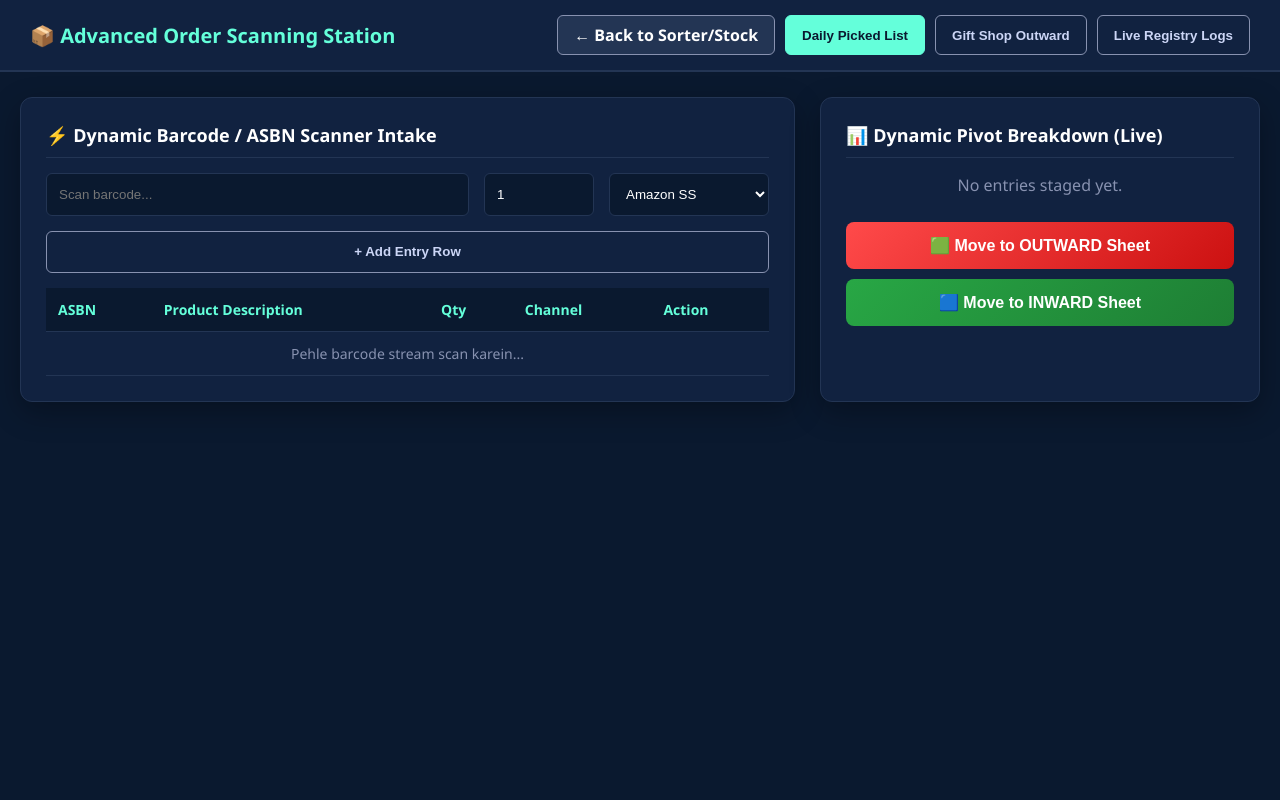
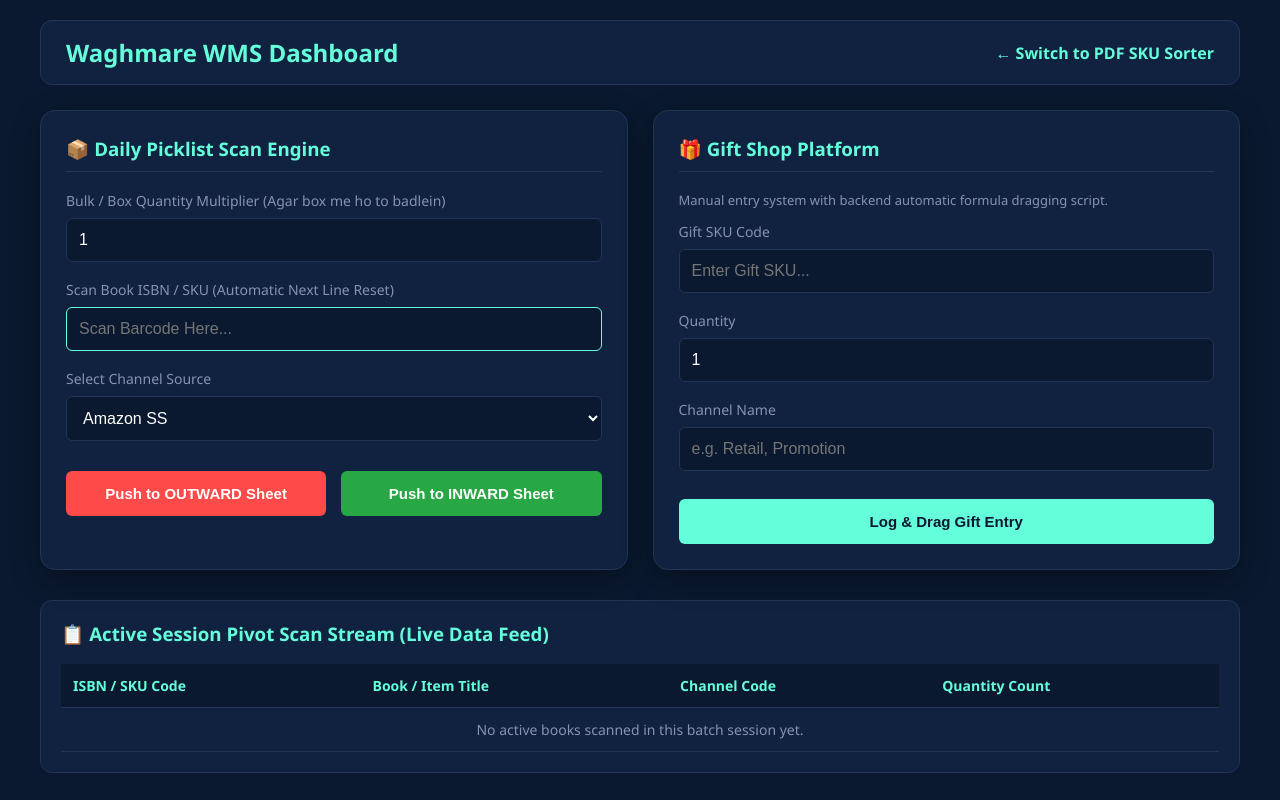
Before and after one commit to ssavailable864/pdf-sort-website, a Flask app: page /wms in a window 1280 px wide. Run offline with Flask 3, Linux system fonts and the light colour scheme; parts of the project's set-up code (start-up, migrations or seed data) failed here and were passed over.

Commit message:
Fixed app.py routing for wms panel

```diff
--- a/app.py
+++ b/app.py
@@ -17,7 +17,9 @@ os.makedirs(OUTPUT_FOLDER, exist_ok=True)
 def home():
     return render_template("index.html")
 
+# FIXED: Ek hi function name rakha hai aur dono URL link kar diye hain
 @app.route('/wms')
+@app.route('/wms.html')
 def wms_panel():
     return render_template('wms.html')
 
--- a/templates/index.html
+++ b/templates/index.html
@@ -405,6 +405,10 @@
 
     <div id="app-content">
         <div id="dashboard-view" style="width: 100%; display: flex; flex-direction: column; align-items: center;">
+
+<a href="wms.html" style="background: #64ffda; color: #0a192f; padding: 10px 20px; border-radius: 8px; text-decoration: none; font-weight: bold; margin-bottom: 20px; display: inline-block;">
+    ➔ Open Advanced WMS Engine Dashboard
+</a>
             <div class="marquee-container">
                 <div class="marquee-text">Developed by Waghmare Small Service &nbsp;&bull;&nbsp; PDF Automation Tool &nbsp;&bull;&nbsp; Inventory Management System</div>
             </div>
--- a/templates/wms.html
+++ b/templates/wms.html
@@ -3,116 +3,277 @@
 <head>
     <meta charset="UTF-8">
     <meta name="viewport" content="width=device-width, initial-scale=1.0">
-    <title>Waghmare WMS - Advanced Operational Desk</title>
+    <title>Waghmare WMS & Multi-Channel System</title>
     <style>
-        :root {
-            --bg-dark: #0a192f; --card-dark: #112240; --teal-neon: #64ffda;
-            --text-light: #ccd6f6; --text-gray: #8892b0; --alert-red: #ff4a4a;
-        }
-        body { font-family: 'Segoe UI', Arial, sans-serif; background-color: var(--bg-dark); color: var(--text-light); margin: 0; padding: 0; }
-        .top-navbar { background-color: var(--card-dark); padding: 15px 30px; display: flex; justify-content: space-between; align-items: center; border-bottom: 2px solid #233554; }
-        .top-navbar h1 { margin: 0; font-size: 20px; color: var(--teal-neon); }
-        .nav-tabs { display: flex; gap: 10px; }
-        .tab-btn { background: transparent; border: 1px solid var(--text-gray); color: var(--text-light); padding: 8px 16px; border-radius: 6px; cursor: pointer; font-weight: 600; text-decoration: none;}
-        .tab-btn.active, .tab-btn:hover { background: var(--teal-neon); color: var(--bg-dark); border-color: var(--teal-neon); }
-        .main-container { max-width: 1350px; margin: 25px auto; padding: 0 20px; }
-        .wms-grid { display: grid; grid-template-columns: 1fr 440px; gap: 25px; }
-        .card { background-color: var(--card-dark); border-radius: 12px; padding: 25px; border: 1px solid #233554; box-shadow: 0 10px 30px rgba(0,0,0,0.3); }
-        .card h2 { margin-top: 0; font-size: 18px; color: white; border-bottom: 1px solid #233554; padding-bottom: 10px; }
-        .form-control { width: 100%; padding: 12px; background: var(--bg-dark); border: 1px solid #233554; border-radius: 6px; color: white; box-sizing: border-box; outline: none; margin-bottom: 15px; }
-        .wms-table { width: 100%; border-collapse: collapse; margin-top: 15px; font-size: 14px; }
-        .wms-table th, .wms-table td { padding: 12px; text-align: left; border-bottom: 1px solid #233554; }
-        .wms-table th { background-color: var(--bg-dark); color: var(--teal-neon); }
-        .btn-action { width: 100%; padding: 14px; font-size: 16px; font-weight: bold; border-radius: 8px; border: none; cursor: pointer; margin-top: 10px; }
-        .btn-outward { background: linear-gradient(135deg, #ff4a4a 0%, #cc1111 100%); color: white; }
-        .btn-inward { background: linear-gradient(135deg, #28a745 0%, #1e7e34 100%); color: white; }
-        .pivot-item { display: flex; justify-content: space-between; background: var(--bg-dark); padding: 12px; border-radius: 6px; margin-bottom: 8px; border-left: 3px solid var(--teal-neon); font-size: 13px; }
+        body { font-family: 'Segoe UI', Arial, sans-serif; background-color: #0a192f; color: #ffffff; margin: 0; padding: 20px; }
+        .container { max-width: 1200px; margin: 0 auto; }
+        .nav-bar { display: flex; justify-content: space-between; align-items: center; background: #112240; padding: 15px 25px; border-radius: 12px; margin-bottom: 25px; border: 1px solid #233554; }
+        .nav-bar h2 { margin: 0; color: #64ffda; }
+        .grid { display: grid; grid-template-columns: 1fr 1fr; gap: 25px; }
+        .card { background: #112240; padding: 25px; border-radius: 15px; border: 1px solid #233554; box-shadow: 0 10px 30px rgba(0,0,0,0.3); }
+        .card h3 { color: #64ffda; margin-top: 0; border-bottom: 1px solid #233554; padding-bottom: 10px; }
+        .form-element { margin-bottom: 18px; }
+        .form-element label { display: block; margin-bottom: 8px; color: #8892b0; font-size: 14px; }
+        .input-box { width: 100%; padding: 12px; background: #0a192f; border: 1px solid #233554; border-radius: 6px; color: white; box-sizing: border-box; font-size: 16px; }
+        .input-box:focus { border-color: #64ffda; outline: none; }
+        .btn { width: 100%; padding: 14px; border: none; border-radius: 6px; font-weight: bold; cursor: pointer; font-size: 15px; transition: 0.3s; margin-top: 10px; }
+        .btn-primary { background: #64ffda; color: #0a192f; }
+        .btn-primary:hover { background: #52d1b2; }
+        .btn-outward { background: #ff4a4a; color: white; }
+        .btn-inward { background: #28a745; color: white; }
+
+        /* Modal Style for Mistake Protection */
+        .modal { position: fixed; top: 0; left: 0; width: 100%; height: 100%; background: rgba(10,25,47,0.9); display: none; align-items: center; justify-content: center; z-index: 9999; }
+        .modal-content { background: #112240; padding: 35px; border-radius: 15px; text-align: center; max-width: 450px; border: 2px solid #64ffda; }
+        .modal-btns { display: flex; gap: 15px; margin-top: 25px; }
+
+        table { width: 100%; border-collapse: collapse; margin-top: 15px; }
+        th, td { text-align: left; padding: 12px; border-bottom: 1px solid #233554; font-size: 14px; }
+        th { background: #0a192f; color: #64ffda; }
+        .log-section { margin-top: 30px; background: #112240; padding: 20px; border-radius: 12px; border: 1px solid #233554; }
     </style>
 </head>
 <body>
 
-    <div class="top-navbar">
-        <h1>📦 Advanced Order Scanning Station</h1>
-        <div class="nav-tabs">
-            <a href="/" class="tab-btn" style="background:#233554; color:white;">← Back to Sorter/Stock</a>
-            <button class="tab-btn active" onclick="switchView('daily-picked')">Daily Picked List</button>
-            <button class="tab-btn" onclick="switchView('gift-shop')">Gift Shop Outward</button>
-            <button class="tab-btn" onclick="switchView('live-logs')">Live Registry Logs</button>
+<div class="container">
+    <div class="nav-bar">
+        <h2>Waghmare WMS Dashboard</h2>
+        <a href="index.html" style="color: #64ffda; text-decoration: none; font-weight: bold;">← Switch to PDF SKU Sorter</a>
+    </div>
+
+    <div class="grid">
+        <div class="card">
+            <h3>📦 Daily Picklist Scan Engine</h3>
+
+            <div class="form-element">
+                <label>Bulk / Box Quantity Multiplier (Agar box me ho to badlein)</label>
+                <input type="number" id="scanQty" class="input-box" value="1" min="1">
+            </div>
+
+            <div class="form-element">
+                <label>Scan Book ISBN / SKU (Automatic Next Line Reset)</label>
+                <input type="text" id="barcodeField" class="input-box" placeholder="Scan Barcode Here..." autofocus>
+            </div>
+
+            <div class="form-element">
+                <label>Select Channel Source</label>
+                <select id="channelMenu" class="input-box" onchange="checkCustomChannel()">
+                    <option value="Amazon SS">Amazon SS</option>
+                    <option value="Flipkart SS">Flipkart SS</option>
+                    <option value="Meesho Store">Meesho Store</option>
+                    <option value="Direct Retail">Direct Retail</option>
+                    <option value="CUSTOM_OPTION">-- Manual Custom Channel --</option>
+                </select>
+            </div>
+
+            <div class="form-element" id="customChannelFieldWrapper" style="display: none;">
+                <label>Type Your Custom Channel Name</label>
+                <input type="text" id="customChannelText" class="input-box" placeholder="Enter channel string...">
+            </div>
+
+            <div style="display: flex; gap: 15px; margin-top: 20px;">
+                <button class="btn btn-outward" onclick="prepareOperation('Outward')">Push to OUTWARD Sheet</button>
+                <button class="btn btn-inward" onclick="prepareOperation('Inward')">Push to INWARD Sheet</button>
             </div>
         </div>
 
-    <div class="main-container">
-        <div id="daily-picked-view" class="wms-grid">
         <div class="card">
-                <h2>⚡ Dynamic Barcode / ASBN Scanner Intake</h2>
-                <div style="display: grid; grid-template-columns: 1fr 110px 160px; gap: 15px;">
-                    <input type="text" id="asbnInput" class="form-control" placeholder="Scan barcode..." onkeypress="handleScanTrigger(event)">
-                    <input type="number" id="qtyInput" class="form-control" value="1" min="1">
-                    <select id="channelSelect" class="form-control">
-                        <option value="Amazon SS">Amazon SS</option>
-                        <option value="Flipkart">Flipkart</option>
-                        <option value="Meesho">Meesho</option>
-                    </select>
-                </div>
-                <button class="tab-btn" style="width:100%; height:42px;" onclick="addScannedRowToGrid()">+ Add Entry Row</button>
-                <table class="wms-table" id="scannedTable">
-                    <thead><tr><th>ASBN</th><th>Product Description</th><th>Qty</th><th>Channel</th><th>Action</th></tr></thead>
-                    <tbody><tr><td colspan="5" style="text-align: center; color: var(--text-gray);">Pehle barcode stream scan karein...</td></tr></tbody>
-                </table>
+            <h3>🎁 Gift Shop Platform</h3>
+            <p style="color: #8892b0; font-size: 13px;">Manual entry system with backend automatic formula dragging script.</p>
+
+            <div class="form-element">
+                <label>Gift SKU Code</label>
+                <input type="text" id="giftSku" class="input-box" placeholder="Enter Gift SKU...">
             </div>
 
-            <div class="card">
-                <h2>📊 Dynamic Pivot Breakdown (Live)</h2>
-                <div id="pivotContainer"><p style="color:var(--text-gray); text-align:center;">No entries staged yet.</p></div>
-                <button class="btn-action btn-outward" onclick="commitGridToCloud('Outward')">🟩 Move to OUTWARD Sheet</button>
-                <button class="btn-action btn-inward" onclick="commitGridToCloud('Inward')">🟦 Move to INWARD Sheet</button>
+            <div class="form-element">
+                <label>Quantity</label>
+                <input type="number" id="giftQty" class="input-box" value="1">
+            </div>
+
+            <div class="form-element">
+                <label>Channel Name</label>
+                <input type="text" id="giftChannel" class="input-box" placeholder="e.g. Retail, Promotion">
+            </div>
+
+            <button class="btn btn-primary" onclick="submitGiftEntry()">Log & Drag Gift Entry</button>
         </div>
     </div>
 
-        <div id="gift-shop-view" class="card" style="display:none; max-width:650px; margin:0 auto;">
-            <h2>🎁 Gift Shop Manual Outward Desk</h2>
-            <input type="text" id="giftSkuInput" class="form-control" placeholder="Type Gift Item SKU...">
-            <button class="btn-action" style="background:#ffc107; color:#0a192f;" onclick="alert('Processed Gift Outward!')">⚡ Dispatch</button>
+    <div class="log-section">
+        <h3 style="color: #64ffda; margin-top: 0;">📋 Active Session Pivot Scan Stream (Live Data Feed)</h3>
+        <table id="scanTable">
+            <thead>
+                <tr>
+                    <th>ISBN / SKU Code</th>
+                    <th>Book / Item Title</th>
+                    <th>Channel Code</th>
+                    <th>Quantity Count</th>
+                </tr>
+            </thead>
+            <tbody id="scanLogRows">
+                <tr><td colspan="4" style="color: #8892b0; text-align: center;">No active books scanned in this batch session yet.</td></tr>
+            </tbody>
+        </table>
+    </div>
 </div>
 
-        <div id="live-logs-view" class="card" style="display:none;">
-            <h2>🔍 Session Registry Log Ledger</h2>
-            <table class="wms-table"><thead><tr><th>ASBN/SKU</th><th>Qty</th><th>Channel</th></tr></thead><tbody><tr><td colspan="3" style="text-align:center; color:var(--text-gray);">No history log loaded.</td></tr></tbody></table>
+<div class="modal" id="verificationModal">
+    <div class="modal-content">
+        <h2 id="modalTitle" style="color: #ff4a4a; margin-top: 0;">⚠️ Verification Notice</h2>
+        <p id="modalBody" style="color: #cbd5e1; font-size: 15px;">Kya aap sure hain ki is batch summary pivot report ko database me save karna chahte hain?</p>
+        <div class="modal-btns">
+            <button class="btn" style="background: #334155; color: white;" onclick="closeModalGate()">← Galti Se Hua (Go Back)</button>
+            <button class="btn btn-primary" id="confirmBtn" onclick="executeFinalCloudSync()">Yes, Sync to Sheets Now</button>
+        </div>
     </div>
 </div>
 
 <script>
-        let scannedGridItems = [];
-        function switchView(viewId) {
-            document.getElementById('daily-picked-view').style.display = viewId === 'daily-picked' ? 'grid' : 'none';
-            document.getElementById('gift-shop-view').style.display = viewId === 'gift-shop' ? 'block' : 'none';
-            document.getElementById('live-logs-view').style.display = viewId === 'live-logs' ? 'block' : 'none';
+    // Master Cloud Configuration Endpoint
+    const GOOGLE_WMS_URL = "https://script.google.com/macros/s/AKfycbyXv4_nZVey_PJpGD_nMD-4kuvEKTSaY-G5prAHC3aIRo67OZ9KP_YWcIo98YM9G4je/exec"; // Replace with deployed Web App URL
+
+    let scannedBatchItems = [];
+    let activePendingActionType = ""; // "Inward" or "Outward"
+
+    // Auto-Focus & Non-Stop Scanning Listener Framework
+    const barcodeField = document.getElementById('barcodeField');
+    barcodeField.addEventListener('keydown', function(e) {
+        if (e.key === 'Enter') {
+            e.preventDefault();
+            processBarcodeScan(this.value.trim());
+            this.value = ''; // Auto-clear line instantly without pressing enter manually twice
+            this.focus(); // Retain autofocus line for next fast book
         }
-        function handleScanTrigger(e) { if(e.key === 'Enter') addScannedRowToGrid(); }
-        function addScannedRowToGrid() {
-            const b = document.getElementById('asbnInput').value.trim();
-            const q = parseInt(document.getElementById('qtyInput').value) || 1;
-            const ch = document.getElementById('channelSelect').value;
-            if(!b) return;
-            scannedGridItems.unshift({ id: Date.now(), sku: b, qty: q, channel: ch });
-            document.getElementById('asbnInput').value = ""; document.getElementById('asbnInput').focus();
-            renderTable(); rebuildPivot();
+    });
+
+    function checkCustomChannel() {
+        const menu = document.getElementById('channelMenu').value;
+        document.getElementById('customChannelFieldWrapper').style.display = (menu === "CUSTOM_OPTION") ? "block" : "none";
     }
-        function renderTable() {
-            const tbody = document.querySelector('#scannedTable tbody');
-            if(scannedGridItems.length===0) { tbody.innerHTML=`<tr><td colspan="5" style="text-align: center;">Scan details blank...</td></tr>`; return; }
-            tbody.innerHTML = scannedGridItems.map(i => `<tr><td>${i.sku}</td><td>Automatic Description Match</td><td>${i.qty}</td><td>${i.channel}</td><td><button onclick="removeGridItem(${i.id})">X</button></td></tr>`).join('');
+
+    function getSelectedChannel() {
+        const menu = document.getElementById('channelMenu').value;
+        if(menu === "CUSTOM_OPTION") {
+            return document.getElementById('customChannelText').value.trim() || "Custom Channel";
         }
-        function removeGridItem(id) { scannedGridItems = scannedGridItems.filter(i => i.id !== id); renderTable(); rebuildPivot(); }
-        function rebuildPivot() {
-            let pMap = {};
-            scannedGridItems.forEach(i => {
-                let key = i.sku + "||" + i.channel;
-                pMap[key] = (pMap[key] || 0) + i.qty;
+        return menu;
+    }
+
+    // Processing Live Scan Stream Engine
+    function processBarcodeScan(barcode) {
+        if(!barcode) return;
+        const qty = parseInt(document.getElementById('scanQty').value) || 1;
+        const channel = getSelectedChannel();
+
+        // Mock Name Mapping system (Aap isme real dynamic data dictionary lookup inject kar sakte hai)
+        let determinedBookName = "Book SKU (" + barcode + ")";
+
+        // Pivot consolidation engine local instance matching check
+        let existingItem = scannedBatchItems.find(item => item.isbn === barcode && item.channel === channel);
+        if(existingItem) {
+            existingItem.qty += qty;
+        } else {
+            scannedBatchItems.push({
+                isbn: barcode,
+                name: determinedBookName,
+                channel: channel,
+                qty: qty
             });
-            document.getElementById('pivotContainer').innerHTML = Object.keys(pMap).map(k => `<div class="pivot-item"><div><strong>${k.split('||')[0]}</strong> (${k.split('||')[1]})</div><div>${pMap[k]} Pcs</div></div>`).join('');
         }
-        function commitGridToCloud(target) { alert(`Successfully locked to ${target} Sheet!`); scannedGridItems = []; renderTable(); rebuildPivot(); }
+        renderLocalLogTable();
+    }
+
+    function renderLocalLogTable() {
+        const tbody = document.getElementById('scanLogRows');
+        if(scannedBatchItems.length === 0) {
+            tbody.innerHTML = `<tr><td colspan="4" style="color: #8892b0; text-align: center;">No active books scanned in this batch session yet.</td></tr>`;
+            return;
+        }
+        tbody.innerHTML = scannedBatchItems.map(item => `
+            <tr>
+                <td><b>${item.isbn}</b></td>
+                <td>${item.name}</td>
+                <td><span style="color:#64ffda;">${item.channel}</span></td>
+                <td><b>${item.qty} Pcs</b></td>
+            </tr>
+        `).join('');
+    }
+
+    // Verification Gate Controls
+    function prepareOperation(operationType) {
+        if(scannedBatchItems.length === 0) {
+            alert("Pehle barcode scan karke books database stream me add karein!");
+            return;
+        }
+        activePendingActionType = operationType;
+        document.getElementById('modalTitle').innerText = "⚠️ Confirm " + operationType + " Process";
+        document.getElementById('modalBody').innerText = "Aap " + scannedBatchItems.length + " distinct items ka Pivot direct '" + operationType + "' sheet ke sabse neeche push karne jaa rahe hain. Kya data verify kiya hua hai?";
+        document.getElementById('verificationModal').style.display = "flex";
+    }
+
+    function closeModalGate() {
+        document.getElementById('verificationModal').style.display = "none";
+    }
+
+    // Secure Cloud Dynamic Multi-Sync Engine
+    async function executeFinalCloudSync() {
+        const confirmBtn = document.getElementById('confirmBtn');
+        confirmBtn.innerText = "Processing Vault Sync...";
+        confirmBtn.disabled = true;
+
+        try {
+            const payload = {
+                action: "bulkPush",
+                type: activePendingActionType,
+                items: scannedBatchItems
+            };
+
+            const response = await fetch(GOOGLE_WMS_URL, {
+                method: 'POST',
+                mode: 'no-cors',
+                headers: { 'Content-Type': 'text/plain' },
+                body: JSON.stringify(payload)
+            });
+
+            alert("✓ " + activePendingActionType + " Data Multi-Sync completed successfully! Added at the bottom row.");
+            scannedBatchItems = [];
+            renderLocalLogTable();
+            closeModalGate();
+        } catch (err) {
+            alert("Connection Error. Data not pushed.");
+        } finally {
+            confirmBtn.innerText = "Yes, Sync to Sheets Now";
+            confirmBtn.disabled = false;
+        }
+    }
+
+    // Gift Shop Outward Logic Platform Handler
+    async function submitGiftEntry() {
+        const sku = document.getElementById('giftSku').value.trim();
+        const qty = parseInt(document.getElementById('giftQty').value) || 1;
+        const channel = document.getElementById('giftChannel').value.trim();
+
+        if(!sku || !channel) {
+            alert("Gift SKU aur Channel fields dono manual bharna zaroori hai!");
+            return;
+        }
+
+        try {
+            const payload = { action: "giftPush", sku: sku, qty: qty, channel: channel };
+            await fetch(GOOGLE_WMS_URL, {
+                method: 'POST',
+                mode: 'no-cors',
+                headers: { 'Content-Type': 'text/plain' },
+                body: JSON.stringify(payload)
+            });
+            alert("✓ Gift Entry recorded & formulas automatically extended down to bottom!");
+            document.getElementById('giftSku').value = '';
+            document.getElementById('giftChannel').value = '';
+        } catch(e) {
+            alert("Gift processing failed.");
+        }
+    }
 </script>
 </body>
 </html>
```
Lines whose indentation alone changed are shown as unchanged.
